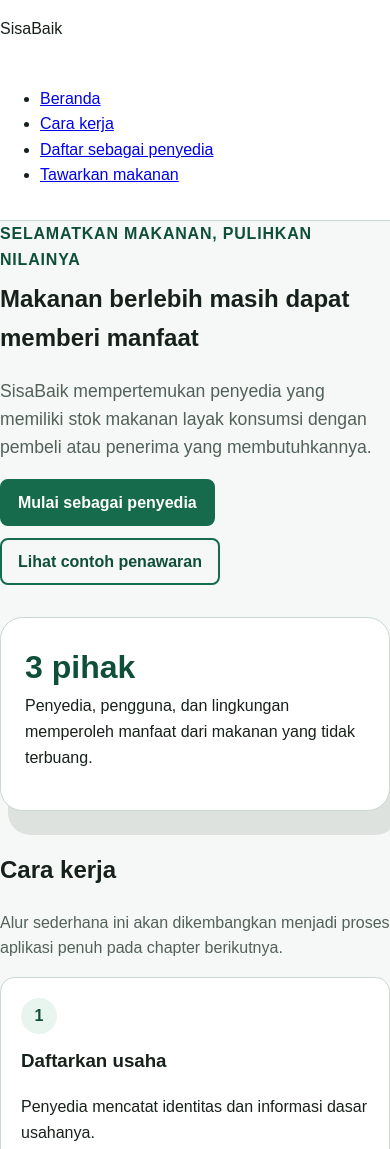
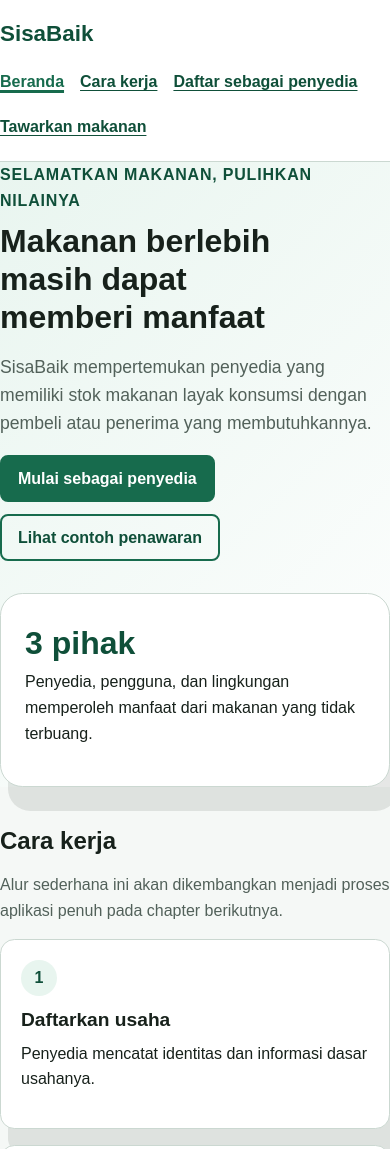
Before and after one commit to erikanafratilovas/sisabaik, a plain HTML site: page index.html in a window 390 px wide. Shown: the top 1149 px of the page. Drawn offline with Linux system fonts and the light colour scheme.

Commit message:
feat: add responsive SisaBaik visual system

```diff
--- a/styles.css
+++ b/styles.css
@@ -34,15 +34,15 @@ line-height: 1.6;
 h1, h2, h3, p { margin-block-start: 0; }
 h1,
 h2,
-h3 { } line-height: 1.2;
+h3 { line-height: 1.2;}
 h1 {
 max-width: 18ch;
-} margin-block-end: 1rem; font-size: clamp(2rem, 7vw, 3.75rem);
+ margin-block-end: 1rem; font-size: clamp(2rem, 7vw, 3.75rem);}
 h2 {
-} margin-block-end: 1rem; font-size: clamp(1.5rem, 4vw, 2.25rem);
+ margin-block-end: 1rem; font-size: clamp(1.5rem, 4vw, 2.25rem);}
 h3 {
-} margin-block-end: 0.6rem; font-size: 1.2rem;
-a { } color: var(--color-primary-dark); text-underline-offset: 0.2em;
+ margin-block-end: 0.6rem; font-size: 1.2rem;}
+a { color: var(--color-primary-dark); text-underline-offset: 0.2em;}
 a:hover {
     text-decoration-thickness: 0.18em;
 }
@@ -78,19 +78,19 @@ gap: 0.75rem;
 padding-block: 1rem;
 }
 .brand {
-} margin: 0; color: var(--color-primary-dark); font-size: 1.4rem; font-weight: 700;
+ margin: 0; color: var(--color-primary-dark); font-size: 1.4rem; font-weight: 700;}
 .nav-list {
-}
+
 display: flex; flex-wrap: wrap; gap: 0.5rem 1rem; margin: 0;
 padding: 0;
-list-style: none;
+list-style: none;}
 .nav-list a {
-} display: inline-block; padding-block: 0.35rem;
-font-weight: 700;
+display: inline-block; padding-block: 0.35rem;
+font-weight: 700;}
 .nav-list a[aria-current="page"] {
-}
+
 color: var(--color-primary);
-text-decoration-thickness: 0.2em;
+text-decoration-thickness: 0.2em;}
 .hero {
 padding-block: clamp (3rem, 10vw, 7rem);
 background:
@@ -152,14 +152,14 @@ display: inline-grid; width: 2.25rem;
 height: 2.25rem; margin-block-end: 0.75rem; place-items: center; border-radius: 50%; background: var(--color-primary-soft); color: var(--color-primary-dark); font-weight: 700;
 }
 .offer-card {
-}
+
 display: flex;
 flex-direction: column;
 overflow: hidden;
 border: 0.0625rem solid var(--color-border);
 border-radius: var(--radius-medium);
 background: var(--color-surface);
-box-shadow: var(--shadow-card);
+box-shadow: var(--shadow-card);}
 .offer-card_visual {
 min-height: 8rem;
 background: linear-gradient(135deg, var(--color-primary), var(--color-primary-dark));
@@ -216,7 +216,7 @@ padding-inline: 0.4rem;
 color: var(--color-primary-dark); font-size: 1.1rem; font-weight: 700;
 }
 label {
-} display: inline-block; margin-block-end: 0.35rem; font-weight: 700;
+display: inline-block; margin-block-end: 0.35rem; font-weight: 700;}
 input,
 select,
 textarea {
@@ -237,14 +237,14 @@ width: 1.1rem;
 height: 1.1rem; margin: 0.2rem 0 0; accent-color: var(--color-primary);
 }
 .required-note {
-} color: var(--color-muted);
+ color: var(--color-muted);}
 .site-footer {
 padding-block: 2rem;
 background: var(--color-primary-dark); color: var(--color-surface);
 }
-.site-footer a { } color: var(--color-surface);
+.site-footer a { color: var(--color-surface);}
 .footer-layout {
-} display: flex; flex-direction: column; gap: 0.5rem;
+display: flex; flex-direction: column; gap: 0.5rem;}
 .footer-layout p,
 .footer-layout address {
 margin: 0;
@@ -262,7 +262,7 @@ grid-template-columns: minmax(0, 1.5fr) minmax (15rem, 0.7fr);
 .benefit-grid {
 grid-template-columns: repeat(3, minmax(0, 1fr));
 }
-.offer-grid { } grid-template-columns: repeat(2, minmax(0, 1fr));
+.offer-grid {  grid-template-columns: repeat(2, minmax(0, 1fr));}
 .footer-layout {
 flex-direction: row;
 justify-content: space-between;
```
